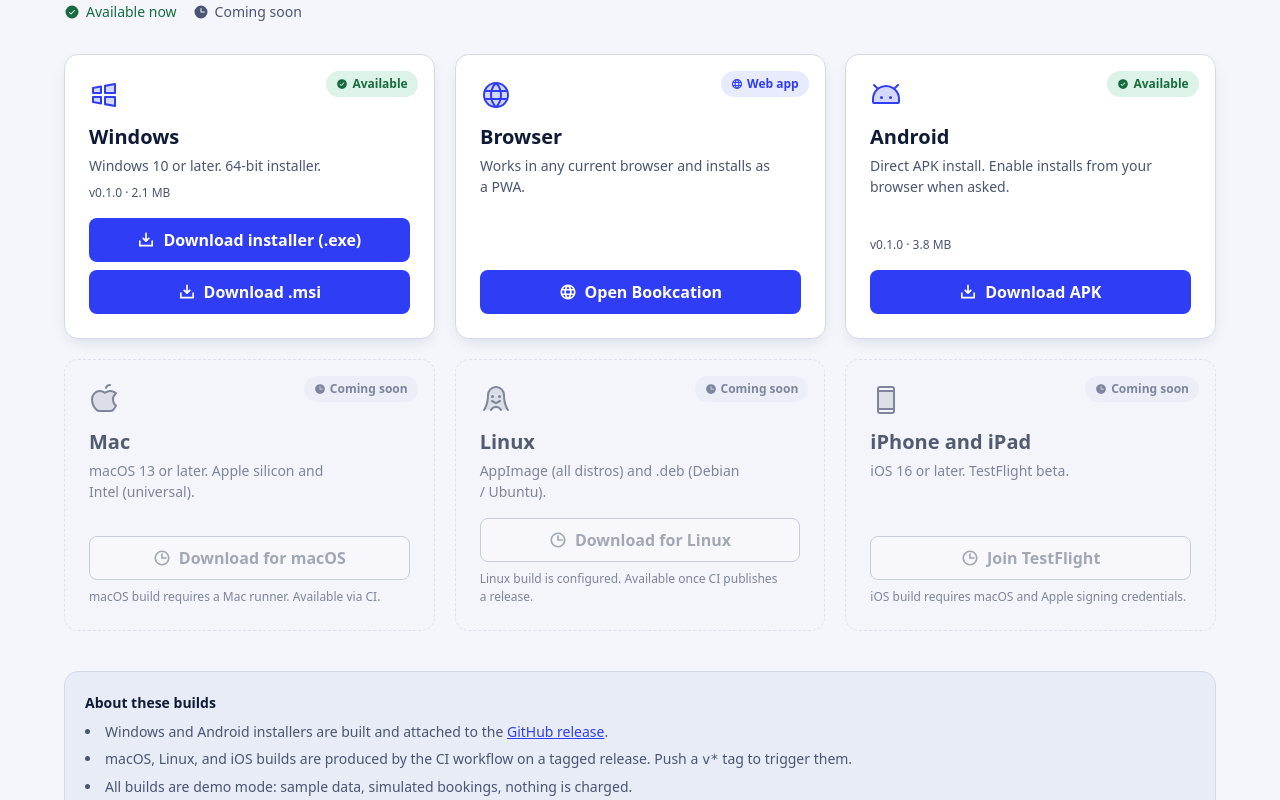
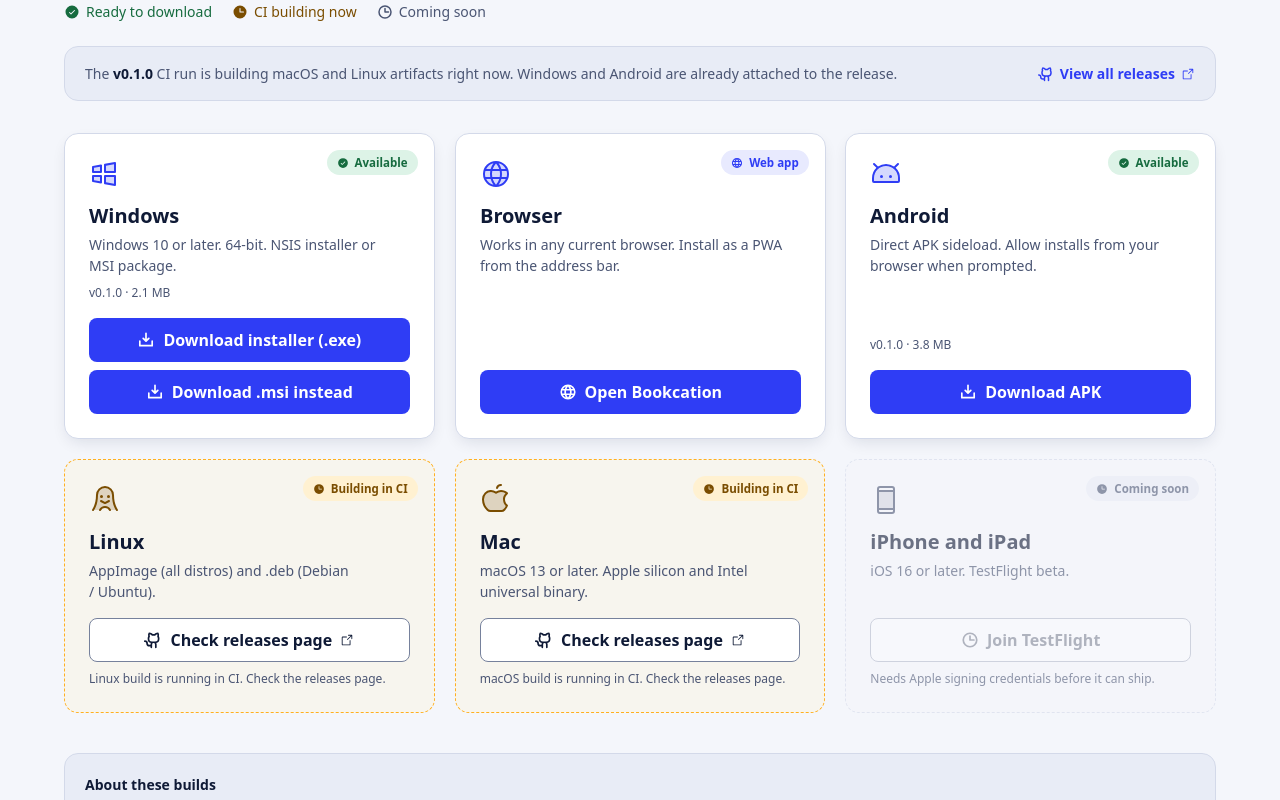
Before and after one commit to klydieee/Bookcation, a React (Vite) app: page /download in a window 1280 px wide. Shown: the part 340-1140 px from the top of the page. Built offline with nearby package versions, Linux system fonts and the light colour scheme.

Commit message:
fix: download buttons — direct navigation + CI-aware states

```diff
--- a/src/components/ui/DownloadButton.tsx
+++ b/src/components/ui/DownloadButton.tsx
@@ -1,77 +1,41 @@
-import { useState } from "react";
-import { DownloadSimple, Spinner, Warning } from "@phosphor-icons/react";
+import { DownloadSimple } from "@phosphor-icons/react";
 import { Button } from "./Button";
 
-type State = "idle" | "fetching" | "error";
-
-// Fetches a cross-origin file and saves it via a blob URL so the browser
-// triggers an automatic download rather than navigating to the file.
+// GitHub release assets are served with Content-Disposition: attachment, so a
+// direct navigation (window.location.href) triggers the browser's native
+// download dialog — no fetch(), no CORS issues.
+//
+// For same-origin files an <a download> tag also works, but window.location
+// handles both cases uniformly.
 export function DownloadButton({
   href,
-  filename,
   label,
   className,
 }: {
   href: string;
-  filename: string;
   label: string;
+  filename?: string; // kept for API compat; not needed with location approach
   className?: string;
 }) {
-  const [state, setState] = useState<State>("idle");
-
-  async function handleDownload() {
-    if (state === "fetching") return;
-    setState("fetching");
-    try {
-      const res = await fetch(href);
-      if (!res.ok) throw new Error(`${res.status} ${res.statusText}`);
-      const blob = await res.blob();
-      const url = URL.createObjectURL(blob);
-      const a = document.createElement("a");
-      a.href = url;
-      a.download = filename;
-      document.body.appendChild(a);
-      a.click();
-      a.remove();
-      // Revoke after a short delay to let the download start.
-      setTimeout(() => URL.revokeObjectURL(url), 10000);
-      setState("idle");
-    } catch {
-      setState("error");
-      setTimeout(() => setState("idle"), 4000);
-    }
+  function handleDownload() {
+    // Open in a hidden iframe so the current page doesn't navigate away.
+    // The server's Content-Disposition: attachment ensures it downloads.
+    const a = document.createElement("a");
+    a.href = href;
+    a.rel = "noopener noreferrer";
+    // `download` attribute works for same-origin; for cross-origin GitHub
+    // assets the browser still saves the file because of Content-Disposition.
+    a.setAttribute("download", "");
+    a.style.display = "none";
+    document.body.appendChild(a);
+    a.click();
+    document.body.removeChild(a);
   }
 
   return (
-    <Button
-      glow
-      className={className}
-      onClick={handleDownload}
-      disabled={state === "fetching"}
-      aria-label={
-        state === "fetching"
-          ? `Downloading ${filename}…`
-          : state === "error"
-            ? "Download failed — click to retry"
-            : label
-      }
-    >
-      {state === "fetching" ? (
-        <>
-          <Spinner size={18} weight="bold" className="animate-spin" />
-          Downloading…
-        </>
-      ) : state === "error" ? (
-        <>
-          <Warning size={18} weight="bold" />
-          Failed — retry
-        </>
-      ) : (
-        <>
-          <DownloadSimple size={18} weight="bold" />
-          {label}
-        </>
-      )}
+    <Button glow className={className} onClick={handleDownload}>
+      <DownloadSimple size={18} weight="bold" />
+      {label}
     </Button>
   );
 }
--- a/src/pages/marketing/DownloadPage.tsx
+++ b/src/pages/marketing/DownloadPage.tsx
@@ -2,10 +2,12 @@ import { Link } from "react-router-dom";
 import {
   AndroidLogo,
   AppleLogo,
+  ArrowSquareOut,
   CheckCircle,
   Clock,
   DeviceMobile,
   Globe,
+  GithubLogo,
   LinuxLogo,
   WindowsLogo,
 } from "@phosphor-icons/react";
@@ -15,7 +17,7 @@ import { DownloadButton } from "@/components/ui/DownloadButton";
 import { Surface } from "@/components/motion/Fluent";
 import { Reveal } from "@/components/motion/Reveal";
 
-type Status = "available" | "browser" | "soon";
+type Status = "available" | "browser" | "building" | "soon";
 
 interface DownloadCard {
   icon: Icon;
@@ -25,40 +27,33 @@ interface DownloadCard {
   version?: string;
   size?: string;
   primaryLabel: string;
+  href?: string;
   secondaryLabel?: string;
-  href?: string;
-  filename?: string;
   secondaryHref?: string;
-  secondaryFilename?: string;
   to?: string;
   unavailableReason?: string;
 }
 
-// Real artifacts are produced by the CI release workflow and attached to the
-// GitHub release. The hrefs below point to the current release assets.
-// Update RELEASE_BASE when a new release is tagged.
-const RELEASE_BASE =
-  "https://github.com/klydieee/Bookcation/releases/latest/download";
+const GITHUB_RELEASES = "https://github.com/klydieee/Bookcation/releases";
+const RELEASE_BASE = `${GITHUB_RELEASES}/latest/download`;
 
 const CARDS: DownloadCard[] = [
   {
     icon: WindowsLogo,
     heading: "Windows",
-    detail: "Windows 10 or later. 64-bit installer.",
+    detail: "Windows 10 or later. 64-bit. NSIS installer or MSI package.",
     status: "available",
     version: "0.1.0",
     size: "2.1 MB",
     primaryLabel: "Download installer (.exe)",
     href: `${RELEASE_BASE}/Bookcation_0.1.0_x64-setup.exe`,
-    filename: "Bookcation_0.1.0_x64-setup.exe",
-    secondaryLabel: "Download .msi",
+    secondaryLabel: "Download .msi instead",
     secondaryHref: `${RELEASE_BASE}/Bookcation_0.1.0_x64_en-US.msi`,
-    secondaryFilename: "Bookcation_0.1.0_x64_en-US.msi",
   },
   {
     icon: Globe,
     heading: "Browser",
-    detail: "Works in any current browser and installs as a PWA.",
+    detail: "Works in any current browser. Install as a PWA from the address bar.",
     status: "browser",
     primaryLabel: "Open Bookcation",
     to: "/app/trips",
@@ -66,30 +61,28 @@ const CARDS: DownloadCard[] = [
   {
     icon: AndroidLogo,
     heading: "Android",
-    detail: "Direct APK install. Enable installs from your browser when asked.",
+    detail: "Direct APK sideload. Allow installs from your browser when prompted.",
     status: "available",
     version: "0.1.0",
     size: "3.8 MB",
     primaryLabel: "Download APK",
     href: `${RELEASE_BASE}/Bookcation_0.1.0_debug.apk`,
-    filename: "Bookcation_0.1.0_debug.apk",
-  },
-  {
-    icon: AppleLogo,
-    heading: "Mac",
-    detail: "macOS 13 or later. Apple silicon and Intel (universal).",
-    status: "soon",
-    primaryLabel: "Download for macOS",
-    unavailableReason: "macOS build requires a Mac runner. Available via CI.",
   },
   {
     icon: LinuxLogo,
     heading: "Linux",
     detail: "AppImage (all distros) and .deb (Debian / Ubuntu).",
-    status: "soon",
+    status: "building",
     primaryLabel: "Download for Linux",
-    unavailableReason:
-      "Linux build is configured. Available once CI publishes a release.",
+    unavailableReason: "Linux build is running in CI. Check the releases page.",
+  },
+  {
+    icon: AppleLogo,
+    heading: "Mac",
+    detail: "macOS 13 or later. Apple silicon and Intel universal binary.",
+    status: "building",
+    primaryLabel: "Download for macOS",
+    unavailableReason: "macOS build is running in CI. Check the releases page.",
   },
   {
     icon: DeviceMobile,
@@ -97,7 +90,7 @@ const CARDS: DownloadCard[] = [
     detail: "iOS 16 or later. TestFlight beta.",
     status: "soon",
     primaryLabel: "Join TestFlight",
-    unavailableReason: "iOS build requires macOS and Apple signing credentials.",
+    unavailableReason: "Needs Apple signing credentials before it can ship.",
   },
 ];
 
@@ -111,15 +104,38 @@ export function DownloadPage() {
       </p>
 
       {/* Status legend */}
-      <div className="mt-6 flex flex-wrap gap-4 text-[0.875rem]">
+      <div className="mt-6 flex flex-wrap gap-5 text-[0.875rem]">
         <span className="flex items-center gap-1.5 text-[var(--color-success)]">
           <CheckCircle size={16} weight="fill" />
-          Available now
+          Ready to download
+        </span>
+        <span className="flex items-center gap-1.5 text-[var(--color-catering-ink)]">
+          <Clock size={16} weight="fill" />
+          CI building now
         </span>
         <span className="flex items-center gap-1.5 text-[var(--color-ink-muted)]">
-          <Clock size={16} weight="fill" />
+          <Clock size={16} weight="bold" />
           Coming soon
         </span>
+      </div>
+
+      {/* CI notice */}
+      <div className="mt-6 flex flex-wrap items-center justify-between gap-3 rounded-[var(--radius-md)] border border-[var(--color-line)] bg-[var(--color-sunken)] px-5 py-4">
+        <p className="text-[0.875rem] text-[var(--color-ink-muted)]">
+          The <strong className="text-[var(--color-ink)]">v0.1.0</strong> CI run
+          is building macOS and Linux artifacts right now. Windows and Android
+          are already attached to the release.
+        </p>
+        <a
+          href={GITHUB_RELEASES}
+          target="_blank"
+          rel="noopener noreferrer"
+          className="flex shrink-0 items-center gap-1.5 text-[0.875rem] font-semibold text-[var(--color-primary-ink)] hover:underline"
+        >
+          <GithubLogo size={16} weight="bold" />
+          View all releases
+          <ArrowSquareOut size={14} />
+        </a>
       </div>
 
       <div className="mt-8 grid gap-5 sm:grid-cols-2 lg:grid-cols-3">
@@ -130,28 +146,33 @@ export function DownloadPage() {
         ))}
       </div>
 
+      {/* Build info */}
       <div className="mt-10 rounded-[var(--radius-md)] border border-[var(--color-line)] bg-[var(--color-sunken)] p-5 text-[0.875rem] text-[var(--color-ink-muted)]">
         <p className="font-semibold text-[var(--color-ink)]">About these builds</p>
-        <ul className="mt-2 flex flex-col gap-1.5 list-disc list-inside">
+        <ul className="mt-2 list-inside list-disc flex flex-col gap-1.5">
           <li>
-            Windows and Android installers are built and attached to the{" "}
+            All builds are demo mode: sample data, simulated bookings, nothing is charged.
+          </li>
+          <li>
+            Windows and Android are built natively; macOS and Linux build via
+            GitHub Actions on tagged releases.
+          </li>
+          <li>
+            iOS needs an Apple Developer account and signing credentials — not yet
+            configured.
+          </li>
+          <li>
+            If a download button shows a browser error, the artifact may still be
+            building.{" "}
             <a
-              href="https://github.com/klydieee/Bookcation/releases"
+              href={GITHUB_RELEASES}
               target="_blank"
               rel="noopener noreferrer"
-              className="text-[var(--color-primary-ink)] underline"
+              className="text-[var(--color-primary-ink)] underline underline-offset-2"
             >
-              GitHub release
-            </a>
-            .
-          </li>
-          <li>
-            macOS, Linux, and iOS builds are produced by the CI workflow on a
-            tagged release. Push a <code>v*</code> tag to trigger them.
-          </li>
-          <li>
-            All builds are demo mode: sample data, simulated bookings, nothing
-            is charged.
+              Check the releases page
+            </a>{" "}
+            for the latest assets.
           </li>
         </ul>
       </div>
@@ -161,52 +182,61 @@ export function DownloadPage() {
 
 function DownloadCardItem({ card: c }: { card: DownloadCard }) {
   const IconCmp = c.icon;
-  const available = c.status === "available" || c.status === "browser";
+  const isReady = c.status === "available" || c.status === "browser";
+  const isBuilding = c.status === "building";
 
   return (
     <Surface
-      effect={available ? ["spotlight", "reveal-border"] : "none"}
-      material={available ? "surface" : "none"}
+      effect={isReady ? ["spotlight", "reveal-border"] : "none"}
+      material={isReady ? "surface" : "none"}
       radius="md"
-      depth={available ? 2 : 0}
-      lift={available}
+      depth={isReady ? 2 : 0}
+      lift={isReady}
       className={[
         "relative flex h-full flex-col p-6",
-        available
+        isReady
           ? "bg-[var(--color-surface)] border border-[var(--color-line)]"
-          : "border border-dashed border-[var(--color-line)] bg-[var(--color-canvas)] opacity-70",
+          : isBuilding
+            ? "border border-dashed border-[var(--color-catering)] bg-[var(--color-catering-tint)]/30"
+            : "border border-dashed border-[var(--color-line)] bg-[var(--color-canvas)] opacity-60",
       ].join(" ")}
     >
       {/* Status badge */}
       <span
         className={[
-          "absolute right-4 top-4 flex items-center gap-1 rounded-[var(--radius-pill)] px-2.5 py-1 text-[0.75rem] font-semibold",
+          "absolute right-4 top-4 flex items-center gap-1.5 rounded-[var(--radius-pill)] px-2.5 py-1 text-[0.72rem] font-semibold",
           c.status === "available"
             ? "bg-[var(--color-success-tint)] text-[var(--color-success)]"
             : c.status === "browser"
               ? "bg-[var(--color-primary-tint)] text-[var(--color-primary-ink)]"
-              : "bg-[var(--color-sunken)] text-[var(--color-ink-muted)]",
+              : c.status === "building"
+                ? "bg-[var(--color-catering-tint)] text-[var(--color-catering-ink)]"
+                : "bg-[var(--color-sunken)] text-[var(--color-ink-muted)]",
         ].join(" ")}
       >
-        {c.status === "available" && (
-          <CheckCircle size={12} weight="fill" />
+        {c.status === "available" && <CheckCircle size={12} weight="fill" />}
+        {c.status === "browser" && <Globe size={12} weight="bold" />}
+        {(c.status === "building" || c.status === "soon") && (
+          <Clock size={12} weight="fill" />
         )}
-        {c.status === "browser" && <Globe size={12} weight="bold" />}
-        {c.status === "soon" && <Clock size={12} weight="fill" />}
         {c.status === "available"
           ? "Available"
           : c.status === "browser"
             ? "Web app"
-            : "Coming soon"}
+            : c.status === "building"
+              ? "Building in CI"
+              : "Coming soon"}
       </span>
 
       <IconCmp
         size={32}
         weight="duotone"
         className={
-          available
+          isReady
             ? "text-[var(--color-primary-ink)]"
-            : "text-[var(--color-ink-muted)]"
+            : isBuilding
+              ? "text-[var(--color-catering-ink)]"
+              : "text-[var(--color-ink-muted)]"
         }
       />
       <h3 className="text-h3 mt-3">{c.heading}</h3>
@@ -214,7 +244,6 @@ function DownloadCardItem({ card: c }: { card: DownloadCard }) {
         {c.detail}
       </p>
 
-      {/* Version + size */}
       {c.version && (
         <p className="mt-2 text-[0.75rem] text-[var(--color-ink-muted)]">
           v{c.version} · {c.size}
@@ -222,18 +251,17 @@ function DownloadCardItem({ card: c }: { card: DownloadCard }) {
       )}
 
       <div className="mt-4 flex flex-col gap-2">
-        {c.status === "available" && c.href && c.filename && (
+        {/* Available: real download */}
+        {c.status === "available" && c.href && (
           <>
             <DownloadButton
               href={c.href}
-              filename={c.filename}
               label={c.primaryLabel}
               className="w-full"
             />
-            {c.secondaryLabel && c.secondaryHref && c.secondaryFilename && (
+            {c.secondaryLabel && c.secondaryHref && (
               <DownloadButton
                 href={c.secondaryHref}
-                filename={c.secondaryFilename}
                 label={c.secondaryLabel}
                 className="w-full"
               />
@@ -241,6 +269,7 @@ function DownloadCardItem({ card: c }: { card: DownloadCard }) {
           </>
         )}
 
+        {/* Browser: open app */}
         {c.status === "browser" && c.to && (
           <Link to={c.to}>
             <Button glow className="w-full">
@@ -250,6 +279,30 @@ function DownloadCardItem({ card: c }: { card: DownloadCard }) {
           </Link>
         )}
 
+        {/* Building: link to releases page */}
+        {c.status === "building" && (
+          <>
+            <a
+              href={GITHUB_RELEASES}
+              target="_blank"
+              rel="noopener noreferrer"
+              className="w-full"
+            >
+              <Button variant="secondary" className="w-full">
+                <GithubLogo size={18} weight="bold" />
+                Check releases page
+                <ArrowSquareOut size={14} />
+              </Button>
+            </a>
+            {c.unavailableReason && (
+              <p className="text-[0.75rem] text-[var(--color-ink-muted)]">
+                {c.unavailableReason}
+              </p>
+            )}
+          </>
+        )}
+
+        {/* Coming soon: disabled */}
         {c.status === "soon" && (
           <>
             <Button variant="secondary" className="w-full" disabled>
```
